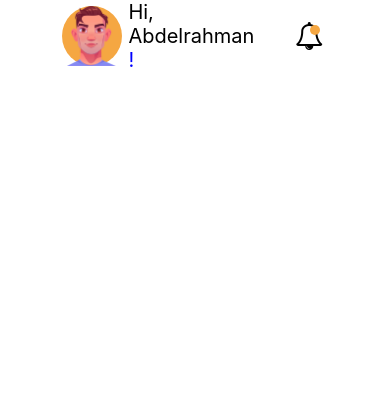
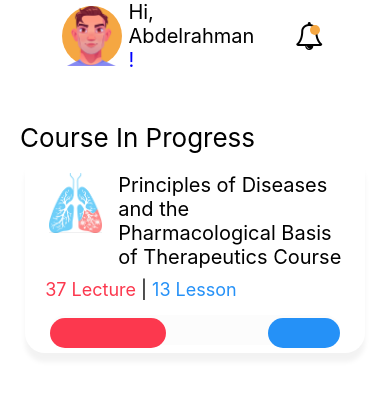
Before and after one commit to AbdElrahmanKhalid0/TheStudent, a React Native app: screen /HomePage in a window 390 px wide. Shown: the top 394 px of the page. Built offline with nearby package versions, Linux system fonts and the light colour scheme.

Commit message:
Added CourseInProgress Component in Home Page 🏠

```diff
--- a/components/HomePage/HomePage.js
+++ b/components/HomePage/HomePage.js
@@ -1,11 +1,13 @@
 import { View, Text, StyleSheet } from 'react-native'
 import React from 'react'
 import UpperMenu from './components/UpperMenu';
+import CourseInProgress from './components/CourseInProgress';
 
 const HomePage = () => {
   return (
     <View style={styles.container}>
       <UpperMenu />
+      <CourseInProgress />
     </View>
   )
 }
@@ -16,7 +18,6 @@ const styles = StyleSheet.create({
     container: {
         backgroundColor: "white",
         flex:1,
-        // justifyContent:"center",
         alignItems:"center"
     }
 })
--- /dev/null
+++ b/components/HomePage/components/CourseCard.js
@@ -0,0 +1,77 @@
+import { View, Text, StyleSheet, Image, TouchableOpacity } from 'react-native'
+import React from 'react'
+
+const CourseCard = () => {
+  return (
+    <View style={styles.container}>
+      <TouchableOpacity activeOpacity={0.8}>
+        <View style={{flexDirection:'row'}}>
+          <Image source={require("../../../assets/HomePage/block106.png")} resizeMode='contain' style={styles.courseIcon}/>
+          <Text style={styles.courseTitle}>Principles of Diseases and the Pharmacological Basis of Therapeutics Course</Text>
+        </View>
+        <View style={{flexDirection:'row', marginTop: 10}}>
+          <Text style={{color: '#fc384e', fontSize:18}}>37 Lecture</Text><Text style={{fontSize:18, marginHorizontal:5}}>|</Text><Text style={{color: '#2591f7', fontSize:18}}>13 Lesson</Text>
+        </View>
+        <View style={styles.progressBar}>
+          <View style={styles.lecturesProgressBar}/>
+          <View style={styles.lessonsProgressBar}/>
+        </View>
+      </TouchableOpacity>
+    </View>
+  )
+}
+
+export default CourseCard
+
+const styles = StyleSheet.create({
+    container: {
+        width:"97%",
+        height:200,
+        alignSelf:'center',
+        backgroundColor:'white',
+        shadowColor: "#000",
+        shadowOffset: {
+            width: 0,
+            height: 9,
+        },
+        shadowOpacity: 0.05,
+        shadowRadius: 5,
+        borderRadius:20,
+        padding: 20
+    },
+    courseTitle: {
+      fontSize:20
+    },
+    courseIcon: {
+      height:60,
+      width:60,
+      marginRight:13
+    },
+    progressBar: {
+      marginTop:15,
+      width:'97%',
+      height:30,
+      alignSelf:'center',
+      backgroundColor:'#fcfcfc',
+      borderRadius:20,
+      justifyContent:'center',
+      padding:3,
+      flexDirection:'row',
+    },
+    lecturesProgressBar: {
+      height:30,
+      width:'40%',
+      backgroundColor:'#fc384e',
+      borderRadius:20,
+      position:'absolute',
+      left:0
+    },
+    lessonsProgressBar: {
+      height:30,
+      width:'25%',
+      backgroundColor:'#2591f7',
+      borderRadius:20,
+      position:'absolute',
+      right:0
+    }
+})
--- /dev/null
+++ b/components/HomePage/components/CourseInProgress.js
@@ -0,0 +1,25 @@
+import { View, Text, StyleSheet } from 'react-native'
+import React from 'react'
+import CourseCard from './CourseCard';
+
+const CourseInProgress = () => {
+  return (
+    <View style={styles.container}>
+      <Text style={styles.mainTxt}>Course In Progress</Text>
+      <CourseCard />
+    </View>
+  )
+}
+
+export default CourseInProgress;
+
+const styles = StyleSheet.create({
+    mainTxt: {
+        fontSize: 26,
+    },
+    container: {
+        marginTop:30,
+        width:'100%',
+        padding:20
+    }
+})
```
Also changed, not shown: assets/HomePage/block106.png (added).
